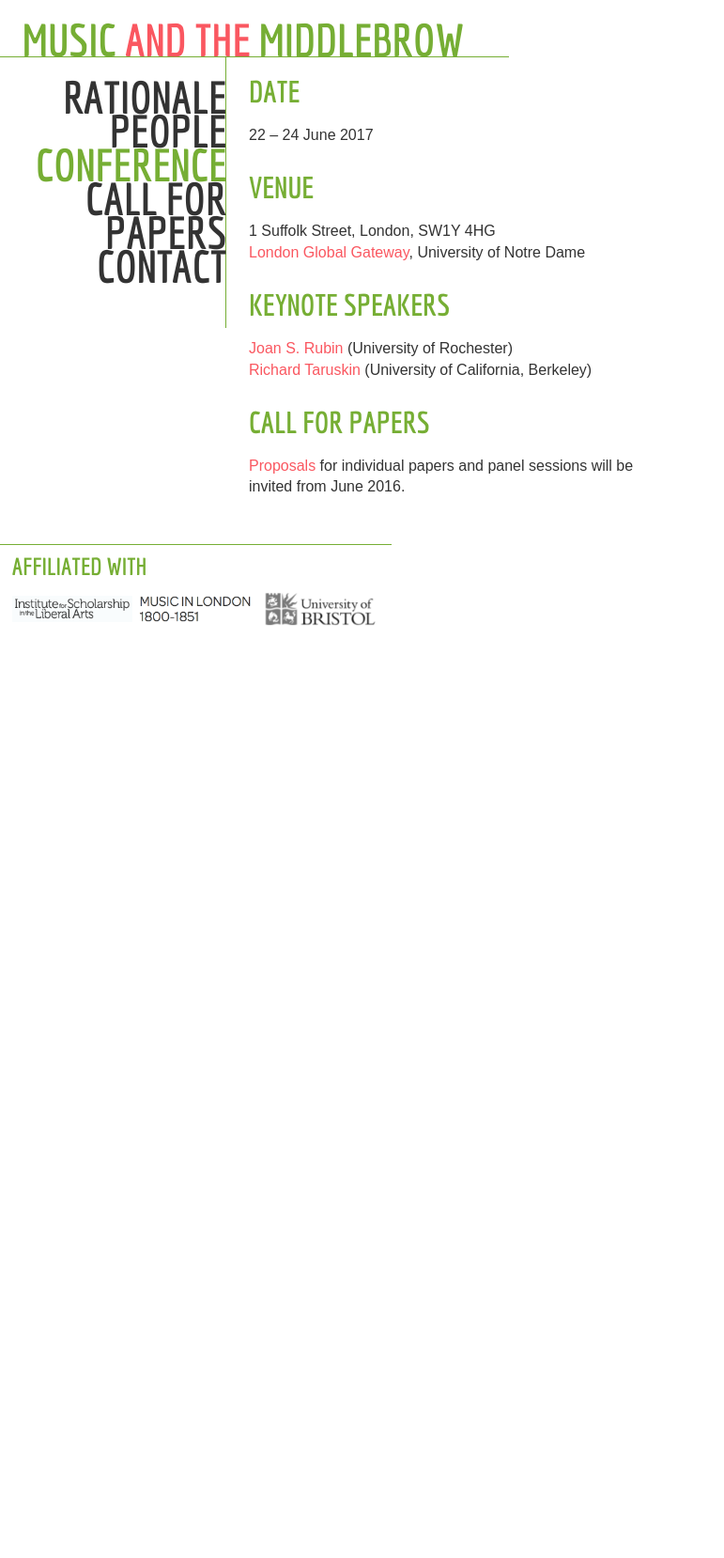
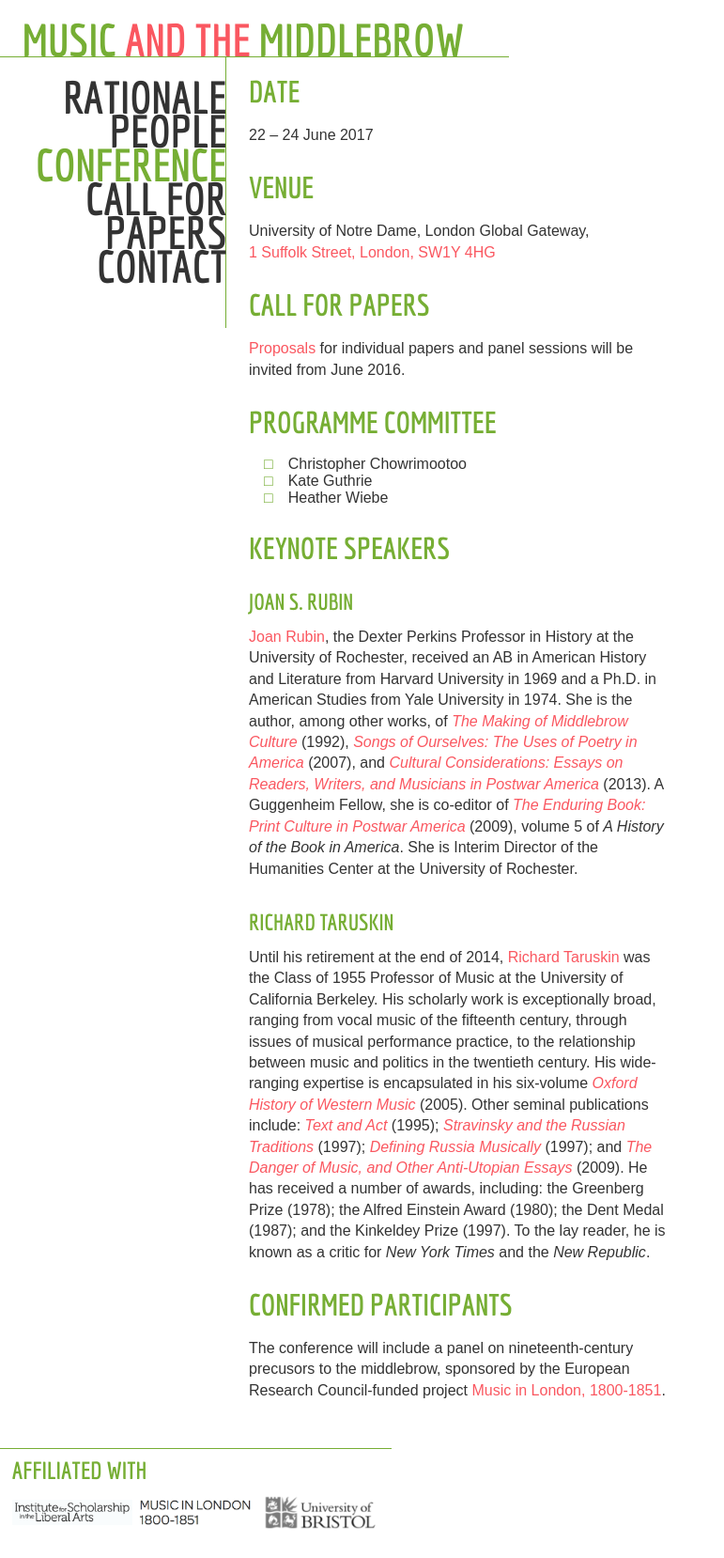
Before and after one commit to musicandthemiddlebrow/musicandthemiddlebrow.github.io, a Jekyll site: the page built from conference.html, in a window 1280 px wide. Shown: the whole page at 94% size, without its empty margins (0-771 px from the left). Built offline with Jekyll 4.4.1, drawn with Linux system fonts in a browser that asks for light colours; before the commit the page ends 900 px from its top, so only the background shows below that.

Commit message:
Edit text

```diff
--- a/conference.html
+++ b/conference.html
@@ -8,12 +8,47 @@
 <p>22 – 24 June 2017</p>
 
 <h2>Venue</h2>
-<p>1 Suffolk Street, London, SW1Y 4HG
-<br><a href="http://international.nd.edu/global-gateways/london/">London Global Gateway</a>, University of Notre Dame</p>
-
-<h2>Keynote Speakers</h2>
-<p><a href="{{ '/people#rubin' | prepend: site.baseurl }}">Joan S. Rubin</a> (University of Rochester)
-<br><a href="{{ '/people#taruskin' | prepend: site.baseurl }}">Richard Taruskin</a> (University of California, Berkeley)</p>
+<p>University of Notre Dame, London Global Gateway,
+<br><a href="https://www.google.com/maps?ll=51.508288,-0.130358&z=14&t=m&hl=en-US&gl=GB&mapclient=embed&cid=15410210937300043270">1 Suffolk Street, London, SW1Y 4HG</a>
 
 <h2>Call for Papers</h2>
 <p><a href="{{ '/cfp' | prepend: site.baseurl }}">Proposals</a> for individual papers and panel sessions will be invited from June 2016.</p>
+
+<h2>Programme Committee</h2>
+<ul>
+<li>Christopher Chowrimootoo</li>
+<li>Kate Guthrie</li>
+<li>Heather Wiebe</li>
+</ul>
+
+<h2>Keynote Speakers</h2>
+<h3><a name="rubin"></a>Joan S. Rubin</h3>
+  <p><a href="http://www.rochester.edu/college/his/faculty/rubin_joan/index.html">Joan Rubin</a>,
+    the Dexter Perkins Professor in History at the University of Rochester, received an AB
+    in American History and Literature from Harvard University in 1969 and a Ph.D. in American
+    Studies from Yale University in 1974. She is the author, among other works, of
+    <em><a href="http://uncpress.unc.edu/browse/book_detail?title_id=579">The Making of Middlebrow Culture</a></em> (1992),
+    <em><a href="http://www.hup.harvard.edu/catalog.php?isbn=9780674035126">Songs of Ourselves: The Uses of Poetry in America</a></em> (2007),
+    and <em><a href="http://www.umass.edu/umpress/title/cultural-considerations">Cultural Considerations: Essays on Readers, Writers, and Musicians in Postwar America</a></em> (2013).
+    A Guggenheim Fellow, she is co-editor of <em><a href="http://uncpress.unc.edu/browse/book_detail?title_id=1597">The Enduring Book: Print Culture in Postwar America</a></em> (2009),
+    volume 5 of <em>A History of the Book in America</em>. She is Interim Director of the
+    Humanities Center at the University of Rochester.</p>
+
+<h3><a name="taruskin"></a>Richard Taruskin</h3>
+  <p>Until his retirement at the end of 2014, <a href="http://music.berkeley.edu/people/richard-taruskin/">Richard Taruskin</a> was the Class of
+    1955 Professor of Music at the University of California Berkeley. His scholarly
+    work is exceptionally broad, ranging from vocal music of the fifteenth century,
+    through issues of musical performance practice, to the relationship between music
+    and politics in the twentieth century. His wide-ranging expertise is encapsulated
+    in his six-volume <em><a href="http://www.oxfordwesternmusic.com/">Oxford History of Western Music</a></em> (2005).
+    Other seminal publications include: <em><a href="https://global.oup.com/academic/product/text-and-act-9780195094589?cc=gb&lang=en&">Text and Act</a></em> (1995);
+    <em><a href="http://www.ucpress.edu/book.php?isbn=9780520070998">Stravinsky and the Russian Traditions</a></em> (1997);
+    <em><a href="http://press.princeton.edu/titles/6039.html">Defining Russia Musically</a></em> (1997);
+    and <em><a href="http://www.ucpress.edu/book.php?isbn=9780520268050">The Danger of Music, and Other Anti-Utopian Essays</a></em> (2009).
+    He has received a number of awards, including: the Greenberg Prize (1978); the Alfred Einstein Award (1980);
+    the Dent Medal (1987); and the Kinkeldey Prize (1997). To the lay reader, he
+    is known as a critic for <em>New York Times</em> and the <em>New Republic</em>.
+
+<h2>Confirmed Participants</h2>
+<p>The conference will include a panel on nineteenth-century precusors to the middlebrow, sponsored by
+  the European Research Council-funded project <a href="http://musicinlondon.org/">Music in London, 1800-1851</a>.</p>
```
